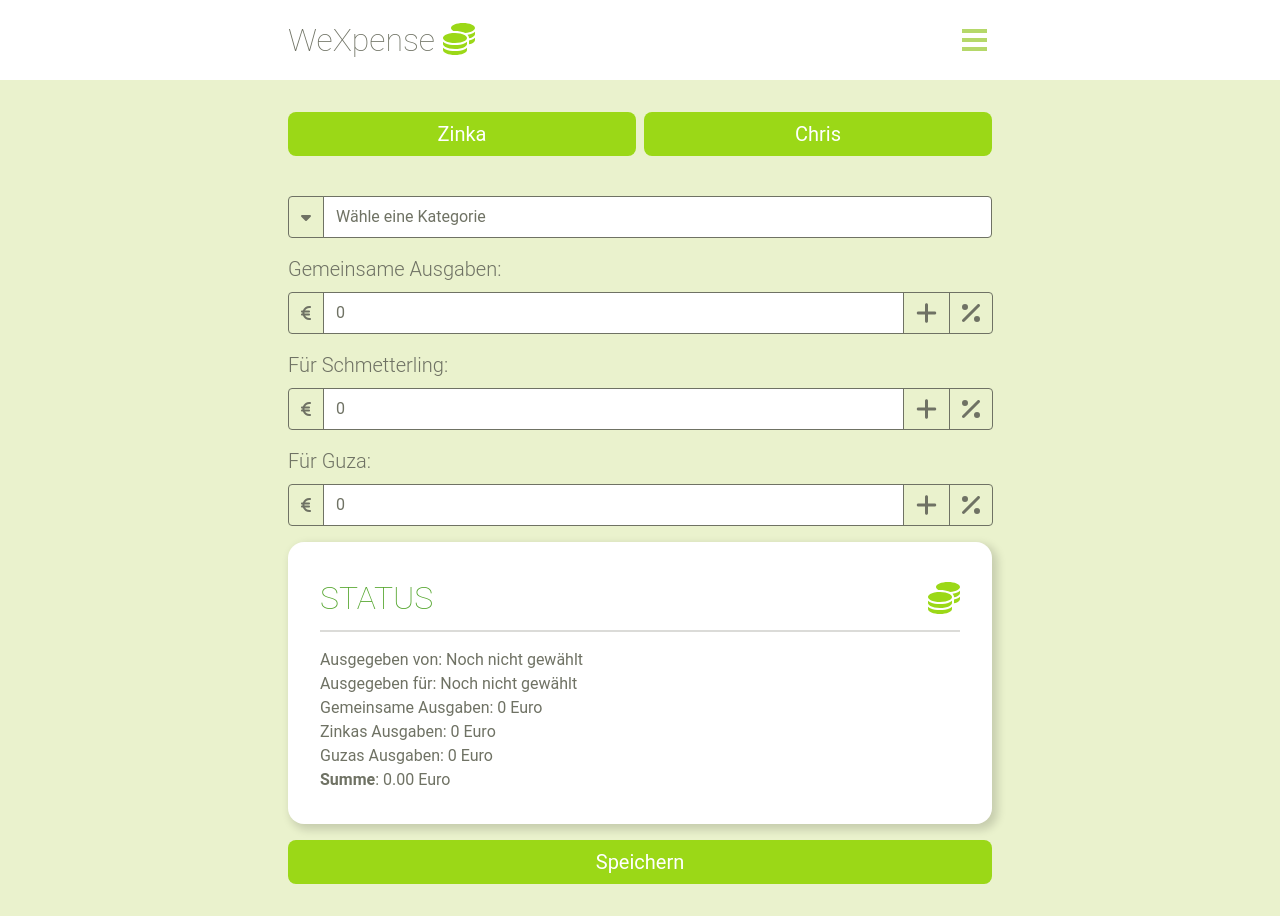
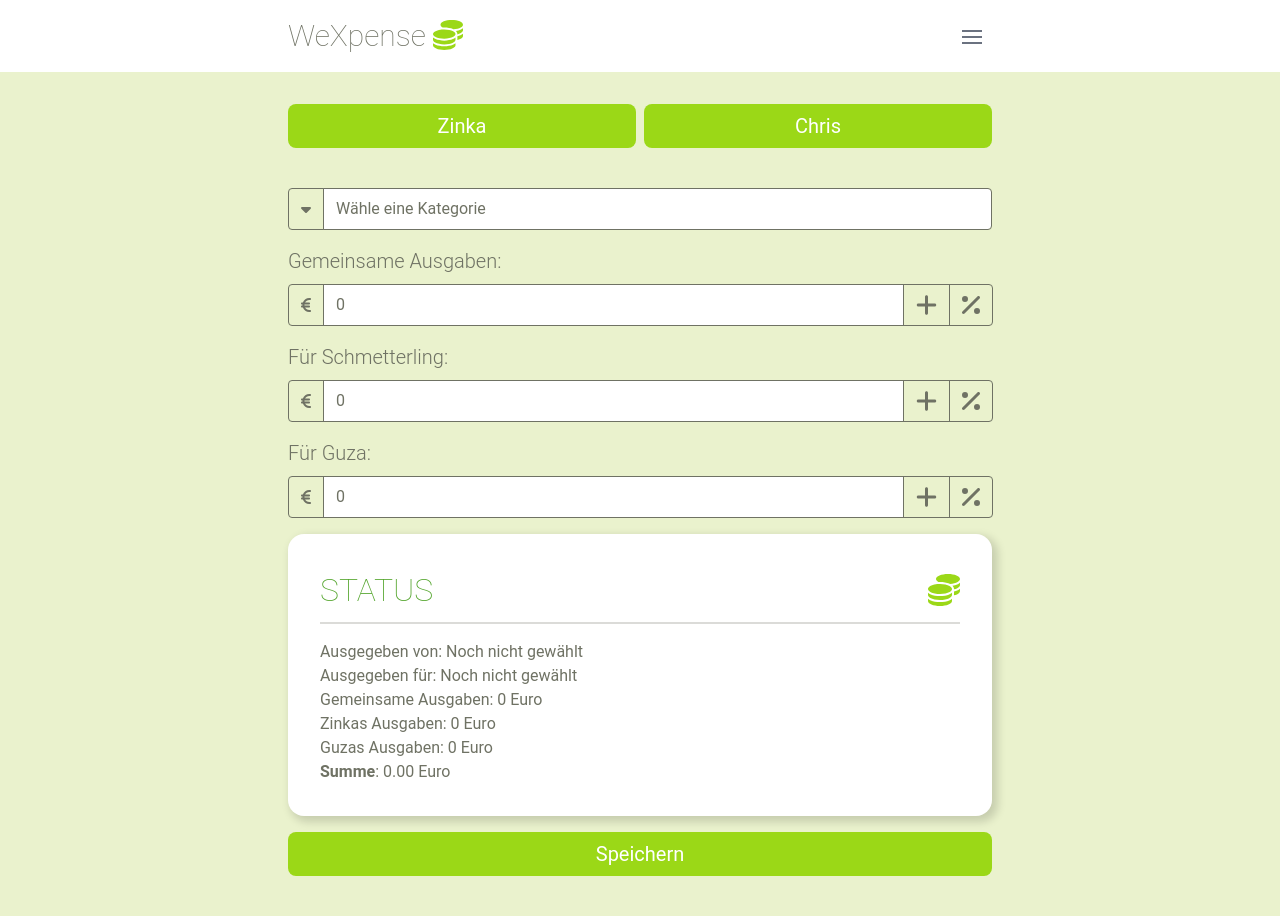
Before and after one commit to Kikovich1969/vue-input-component, a Vue app: page / in a window 1280 px wide. Built offline with nearby package versions, Linux system fonts and the light colour scheme.

Commit message:
Tailwind.css

```diff
--- a/src/components/TheHeader.vue
+++ b/src/components/TheHeader.vue
@@ -1,40 +1,90 @@
 <template>
-  <section id="header-section">
-    <div>
-      <h1>
+  <section id="header-section" class="w-full flex justify-center bg-white">
+    <div class="flex justify-between items-center w-full max-w-3xl py-4 px-8">
+      <h1 class="text-3xl font-extralight">
         WeXpense <font-awesome-icon icon="fa-solid fa-coins" color="#9bd817" />
       </h1>
-      <div class="burger" style="display: block">
+      <button
+        class="text-gray-500 w-10 h-10 relative focus:outline-none bg-white"
+      >
+        <div
+          class="
+            block
+            w-5
+            absolute
+            left-1/2
+            top-1/2
+            transform
+            -translate-x-1/2 -translate-y-1/2
+          "
+        >
+          <span
+            aria-hidden="true"
+            class="
+              block
+              absolute
+              h-0.5
+              w-5
+              bg-current
+              transform
+              transition
+              duration-500
+              ease-in-out
+            "
+            :class="{ 'rotate-45': open, ' -translate-y-1.5': !open }"
+          ></span>
+          <span
+            aria-hidden="true"
+            class="
+              block
+              absolute
+              h-0.5
+              w-5
+              bg-current
+              transform
+              transition
+              duration-500
+              ease-in-out
+            "
+            :class="{ 'opacity-0': open }"
+          ></span>
+          <span
+            aria-hidden="true"
+            class="
+              block
+              absolute
+              h-0.5
+              w-5
+              bg-current
+              transform
+              transition
+              duration-500
+              ease-in-out
+            "
+            :class="{ '-rotate-45': open, ' translate-y-1.5': !open }"
+          ></span>
+        </div>
+      </button>
+      <!-- <div class="burger cursor-pointer block">
         <div class="line1"></div>
         <div class="line2"></div>
         <div class="line3"></div>
-      </div>
+      </div> -->
     </div>
   </section>
 </template>
 
+<script>
+export default {
+  data() {
+    return {
+      open: false,
+    }
+  },
+}
+</script>
+
 <style scoped>
-#header-section {
-  width: 100%;
-  display: flex;
-  justify-content: center;
-  background-color: #fff;
-}
-#header-section > div {
-  display: flex;
-  justify-content: space-between;
-  align-items: center;
-  width: 100%;
-  max-width: 768px;
-  padding: 1rem 2rem;
-}
-h1 {
-  font-size: 2rem;
-  font-weight: 200;
-}
-.burger {
-  cursor: pointer;
-}
 .burger div {
   width: 25px;
   height: 4px;
```
